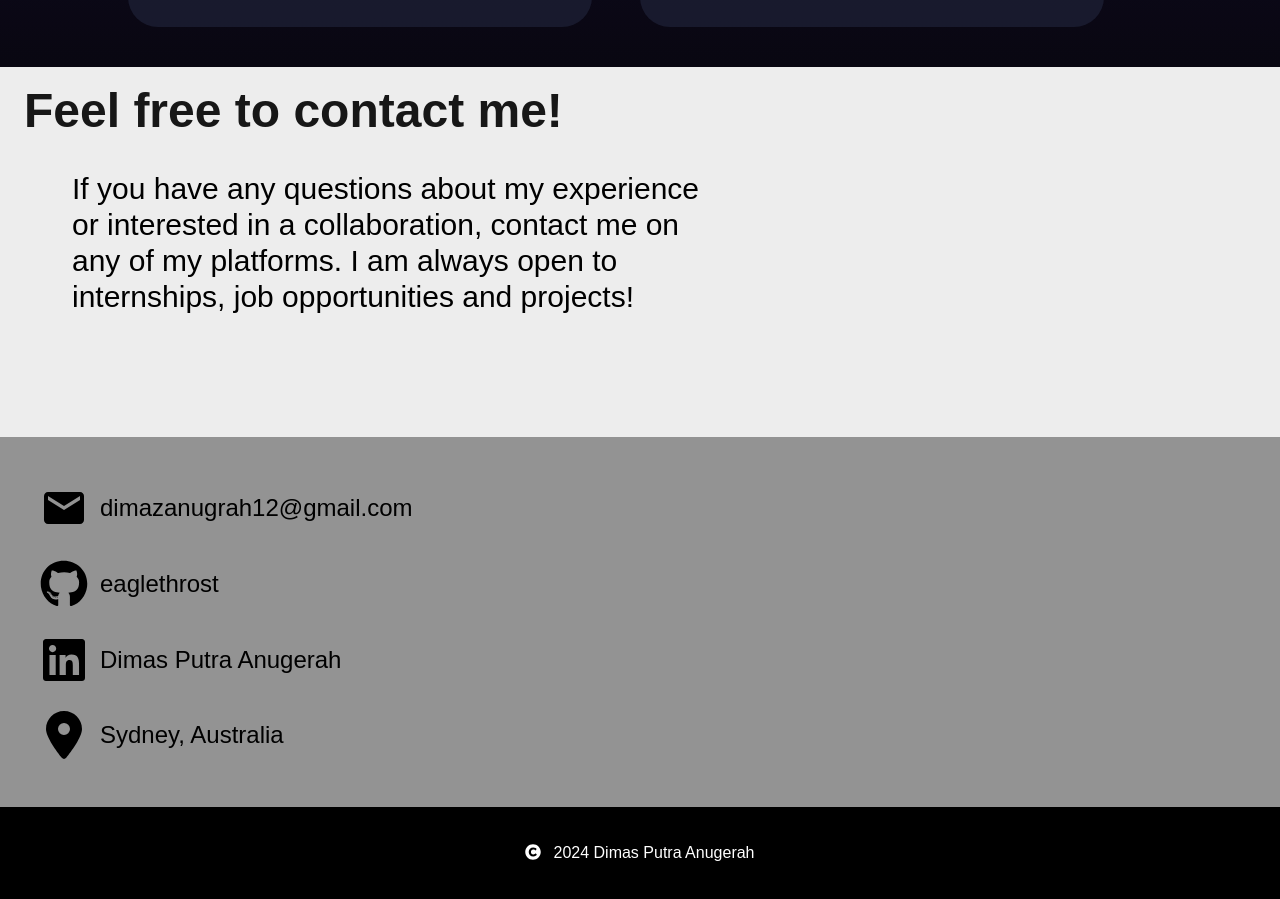
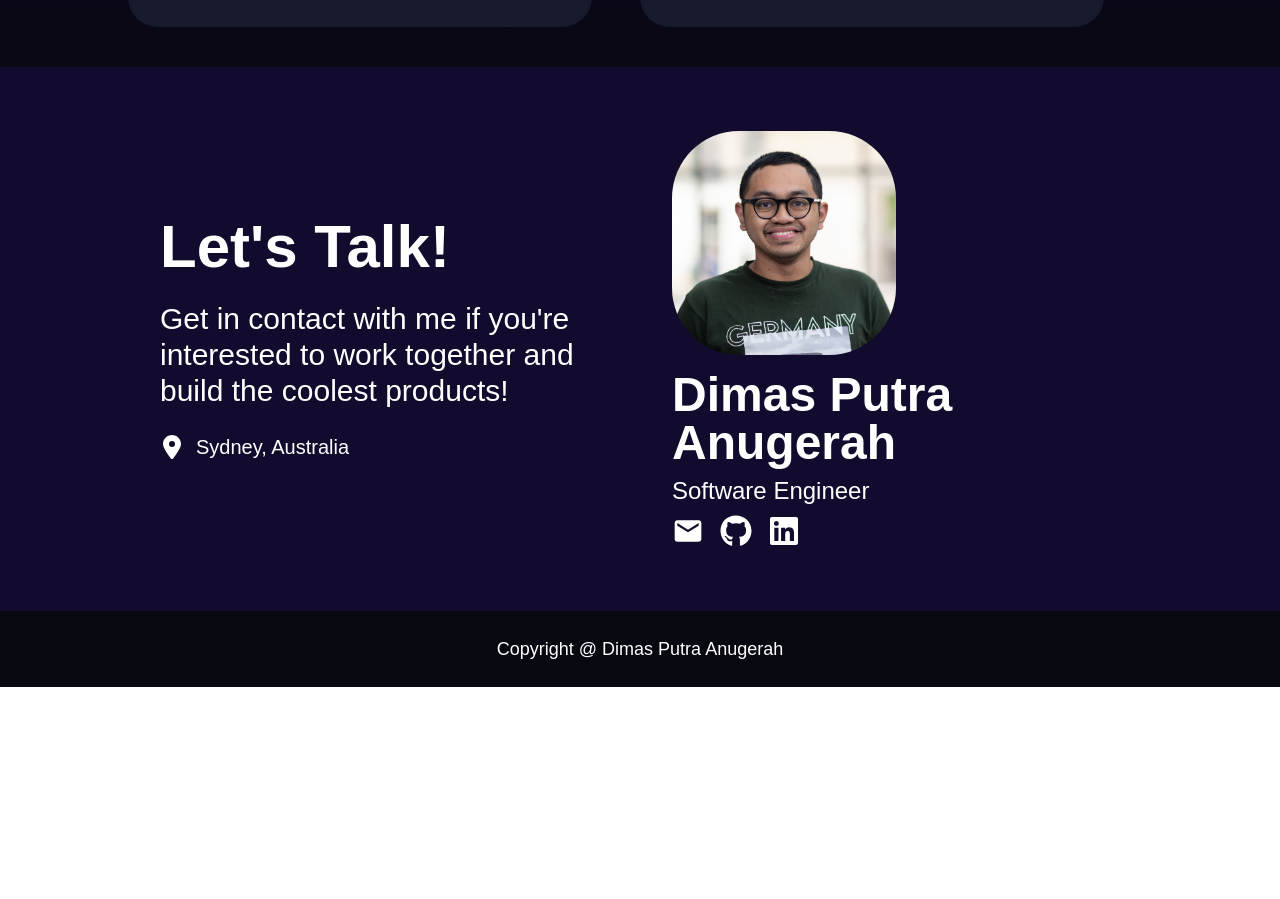
Before and after one commit to eaglethrost/Personal-Website, a Next.js app: page / in a window 1280 px wide. Shown: the part 3731-4630 px from the top of the page. After the commit the page ends 4418 px from the top, so only its background shows below. Built offline with nearby package versions, Linux system fonts and the light colour scheme.

Commit message:
feat: refactor contact

```diff
--- a/src/sections/home/Contact/index.tsx
+++ b/src/sections/home/Contact/index.tsx
@@ -1,83 +1,89 @@
-import { FaCopyright, FaGithub, FaLinkedin } from "react-icons/fa";
+import Image from "next/image";
+import MyFace from "@/assets/my-face.jpg";
+import { FaGithub, FaLinkedin } from "react-icons/fa";
 import { FaLocationDot } from "react-icons/fa6";
 import { MdEmail } from "react-icons/md";
-import { useFadeInAnimation } from "@/hooks/useFadeInAnimation";
 
 export default function Contact() {
-  const contactInvAnimation = useFadeInAnimation<HTMLSpanElement>({
-    direction: "left",
-  });
+  return (
+    <section
+      id="contact"
+      className="min-h-[65vh] bg-gradient-to-b from-backgroundDark to-backgroundLight flex flex-col"
+      data-name="Contact Page"
+    >
+      <div className="mt-auto flex flex-col">
+        <div className="bg-backgroundMedium">
+          <div className="flex-1 flex flex-col lg:flex-row items-center justify-center w-content mx-auto gap-12 lg:gap-16 px-8 py-16">
+            {/* Left Column - Contact Message */}
+            <div className="flex flex-col space-y-6 lg:w-1/2">
+              <h1 className="text-5xl lg:text-6xl text-center lg:text-left font-bold text-white">
+                Let's Talk!
+              </h1>
+              <p className="text-xl lg:text-3xl text-center lg:text-left text-white leading-relaxed">
+                Get in contact with me if you're interested to work together and
+                build the coolest products!
+              </p>
+              <div className="flex items-center gap-3 justify-center lg:justify-start text-white">
+                <FaLocationDot className="w-6 h-6" />
+                <span className="text-lg lg:text-xl">Sydney, Australia</span>
+              </div>
+            </div>
 
-  return (
-    <section id="contact" className="h-section bg-[#EDEDED] flex flex-col">
-      <h1 className="text-5xl sm:pl-6 pt-5 pb-6 sm:text-left text-center font-bold">
-        Feel free to contact me!
-      </h1>
-      <div
-        id="contact-desc"
-        className="relative lg:w-3/5 w-full basis-1/3 flex text-3xl text-black"
-      >
-        <span
-          ref={contactInvAnimation.ref}
-          id="contact-inv"
-          className="px-10 mb-5 mt-3 sm:ml-8 lg:text-left text-center"
-        >
-          {" "}
-          If you have any questions about my experience or interested in a
-          collaboration, contact me on any of my platforms. I am always open to
-          internships, job opportunities and projects!
-        </span>
+            {/* Right Column - Profile Info */}
+            <div className="flex flex-col items-center lg:items-start lg:w-1/2 space-y-4">
+              <div className="relative w-48 h-48 lg:w-56 lg:h-56 rounded-[67px] overflow-hidden">
+                <Image
+                  src={MyFace}
+                  alt="Dimas Putra Anugerah"
+                  className="object-cover"
+                  fill
+                  sizes="(max-width: 1024px) 192px, 224px"
+                />
               </div>
-      <div id="contact-list" className="relative grow bg-[#939393] text-black">
-        <div
-          id="contact-details"
-          className="h-4/5 py-5 flex flex-col justify-evenly"
-        >
-          <div className="ml-10 flex items-center">
-            <MdEmail className="w-12 h-12 mr-3" />
+              <div className="flex flex-col items-center lg:items-start space-y-2">
+                <h2 className="text-4xl lg:text-5xl font-bold text-white">
+                  Dimas Putra Anugerah
+                </h2>
+                <p className="text-xl lg:text-2xl text-white">Software Engineer</p>
+                <div className="flex items-center gap-4 mt-4">
                   <a
                     href="mailto:dimazanugrah12@gmail.com"
                     target="_blank"
                     rel="noopener noreferrer"
-              className="sm:text-2xl text-lg hover:underline"
+                    className="text-white hover:text-blue-400 transition-colors"
+                    aria-label="Email"
                   >
-              dimazanugrah12@gmail.com
+                    <MdEmail className="w-8 h-8" />
                   </a>
-          </div>
-          <div className="ml-10 flex items-center">
-            <FaGithub className="w-12 h-12 mr-3" />
                   <a
                     href="https://github.com/eaglethrost"
                     target="_blank"
                     rel="noopener noreferrer"
-              className="sm:text-2xl text-lg hover:underline"
+                    className="text-white hover:text-blue-400 transition-colors"
+                    aria-label="GitHub"
                   >
-              eaglethrost
+                    <FaGithub className="w-8 h-8" />
                   </a>
-          </div>
-          <div className="ml-10 flex items-center">
-            <FaLinkedin className="w-12 h-12 mr-3" />
                   <a
                     href="https://www.linkedin.com/in/dimasputraanugerah/"
                     target="_blank"
                     rel="noopener noreferrer"
-              className="sm:text-2xl text-lg hover:underline"
+                    className="text-white hover:text-blue-400 transition-colors"
+                    aria-label="LinkedIn"
                   >
-              Dimas Putra Anugerah
+                    <FaLinkedin className="w-8 h-8" />
                   </a>
                 </div>
-          <div className="ml-10 flex items-center">
-            <FaLocationDot className="w-12 h-12 mr-3" />
-            <p className="sm:text-2xl text-lg">Sydney, Australia</p>
               </div>
             </div>
-        <div
-          id="footer"
-          className="h-1/5 flex items-center justify-center bg-black text-white"
-        >
-          <FaCopyright className="mb-0.5" />
-          <span className="ml-3">2024 Dimas Putra Anugerah</span>
           </div>
+        </div>
+        {/* Footer */}
+        <footer className="bg-[#070810] py-6 flex items-center justify-center">
+          <p className="text-white text-base lg:text-lg">
+            Copyright @ Dimas Putra Anugerah
+          </p>
+        </footer>
       </div>
     </section>
   );
--- a/tailwind.config.ts
+++ b/tailwind.config.ts
@@ -14,6 +14,7 @@ const config: Config = {
       },
       colors: {
         backgroundDark: "#090711",
+        backgroundMedium: "#120b2e",
         backgroundLight: "#1a0f4b",
         navbar: "#2d2255",
       },
```
Lines whose indentation alone changed are shown as unchanged.
